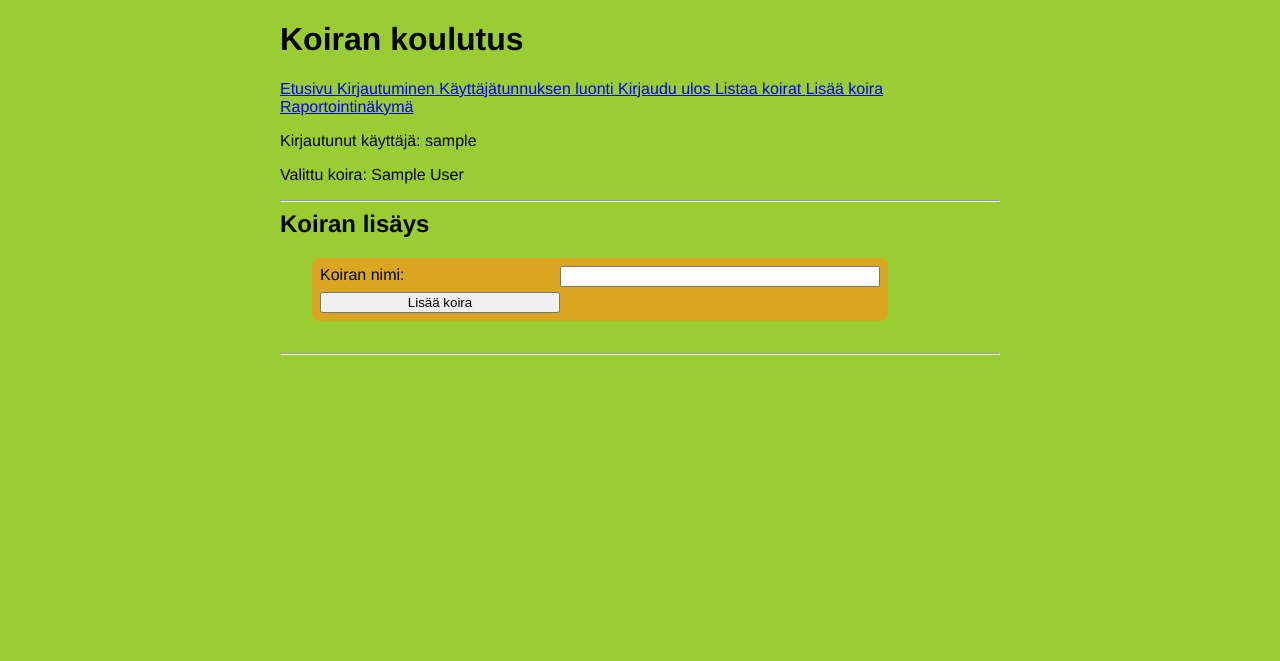
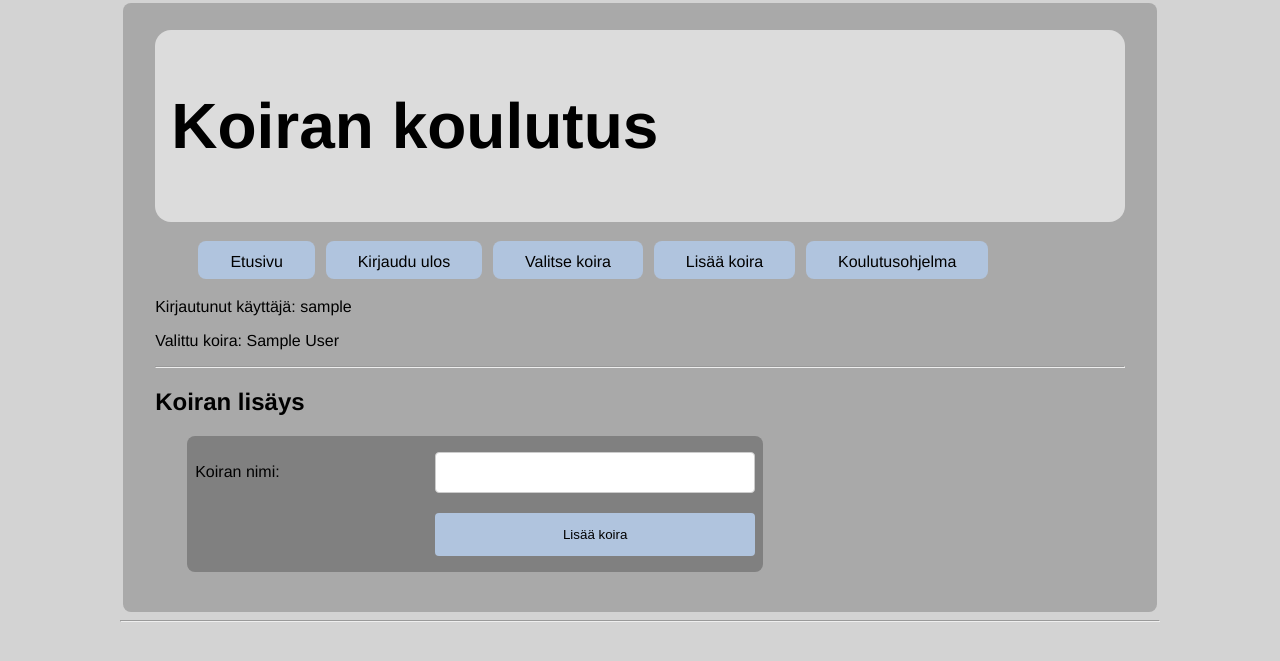
Before and after one commit to miahro/tsoha_dog_training, a Flask app: page /add_dog in a window 1280 px wide. Shown: the top 661 px of the page. Run offline with Flask 2, Linux system fonts and the light colour scheme; the visitor is signed in with stand-in values (Sample User, id 1).

Commit message:
html and css layout improved

```diff
--- a/static/main.css
+++ b/static/main.css
@@ -1,31 +1,56 @@
 body {
     margin: auto;
-    max-width: 45em;
+    background: darkgray;
+    max-width: 65em;
     font-family: 'Helvetica', 'Arial', sans-serif;
-    background: yellowgreen;
+    background: lightgray;
 }
 
 nav li {
     display: inline-block;
-    padding: .7em 1em .5em;
-    background: black;
+    padding: .7em 2em .5em;
+    background: lightsteelblue;
     border-radius: .5em;
     margin: .2em;
 }
 
 .header {
-    background: orange;
+    background: gainsboro;
     font-weight: bold;
-    padding: 2em 1em;
+    padding: 0.5em 0.5em;
     font-size: 2em;
     border-radius: .5em;
     margin-top: .5em;
 }
 
+.list {
+    display: block;
+    padding: .7em 1em .5em;
+    background: gray;
+    border-radius: .5em;
+    margin: .2em;
+}
+
+.details {
+    display: block;
+    padding: .7em 0.1em .5em;
+    background: gray;
+    border-radius: .5em;
+    margin: .2em;
+}
+
+.block {
+    display: block;
+    padding: .7em 2em .5em;
+    background: darkgray;
+    border-radius: .5em;
+    margin: .2em;
+}
+
 form {
     float: none;
     padding: .5em;
-    background: goldenrod;
+    background: gray;
     border-radius: .5em;
     max-width: 35em;
     display  : grid;
@@ -40,37 +65,104 @@ form label, input{
     margin: auto 0;
 }
 
+input[type=text], select {
+    width: 100%;
+    padding: 12px 20px;
+    margin: 8px 0;
+    display: inline-block;
+    border: 1px solid #ccc;
+    border-radius: 4px;
+    box-sizing: border-box;
+}
+
+input[type=password], select {
+    width: 100%;
+    padding: 12px 20px;
+    margin: 8px 0;
+    display: inline-block;
+    border: 1px solid #ccc;
+    border-radius: 4px;
+    box-sizing: border-box;
+}
+
+input[type=submit] {
+    width: 100%;
+    background-color: lightsteelblue;
+    color: black;
+    padding: 14px 20px;
+    margin: 8px 0;
+    border: none;
+    border-radius: 4px;
+    cursor: pointer;
+  }
+
+ input[type=submit]:hover {
+ background-color: blue;
+  }
+
+
+
+
+button {
+   background-color: lightsteelblue;
+   color: black;
+   padding: 14px 20px;
+   margin: 8px 0;
+   border: none;
+   border-radius: 4px;
+   cursor: pointer;
+}
+
+button:hover {
+    background-color: blue;
+}
+
+/* input[type=onclick] {
+    width: 100%;
+    background-color: red;
+    color: black;
+    padding: 14px 20px;
+    margin: 8px 0;
+    border: none;
+    border-radius: 4px;
+    cursor: pointer;
+  }  */
+
+
 form #button {
+
     grid-column-start: 2;
     padding:5px;
     border: none;
     text-align: center;
     width: 5em;
     margin: auto 0 auto 5.5em;
-    background: tan;
+    background: red;
 }
 
-form #button:hover{
-    background: rgb(138, 119, 94);
-    color: white;
-}
+/* form #button:hover{
+    background: blue;
+    color: red;
+} */ */
 
 
-nav ul {
+/* nav ul {
     padding: 0;
     margin: .5em;
     text-align: center;
-}
+} */
 
 h2 {
     margin-top: 0;
 }
 
-.content {
+ /* .content {
    background: white;
    padding: 1.5em 2em;
    border-radius: .5em
-}
+} */
+
+
 
 nav li a {
     text-decoration: none;
@@ -78,5 +170,9 @@ nav li a {
 }
 
 nav li:hover {
-    background-color: rgb(226, 226, 226);
+    background-color: blue;
 }
+
+th {
+    text-align: left;
+}
--- a/templates/add_dog.html
+++ b/templates/add_dog.html
@@ -4,15 +4,13 @@
 
 <h2>Koiran lisäys</h2>
 
-<!-- ToDo -->
-<!-- Form looks terrible, must be fixed -->
 
 <form action="/add_dog" method="post">
-Koiran nimi: <br><input type="text" name="dogname" minlength="1" maxlength="20">
-    <input type="submit" value="Lisää koira">
+    <label for="dogname">Koiran nimi: </label>
+    <input type="text" name="dogname" minlength="1" maxlength="20"><br>
+    <input type="submit" name="add" value="Lisää koira">
     <input type="hidden" name="csrf_token" value="{{ session.csrf_token }}">
 </form>
 
-<!-- <a href="/">Palaa takaisin</a> -->
 
 {% endblock %}
--- a/templates/index.html
+++ b/templates/index.html
@@ -2,6 +2,7 @@
 {% extends "layout.html" %}
 {% block content %}
 <h2>Etusivu</h2>
+
 
 <p>
 {% if msg %}
--- a/templates/layout.html
+++ b/templates/layout.html
@@ -1,21 +1,31 @@
 <!doctype html>
 <link rel="stylesheet" href="/static/main.css">
 <title>Koiran koulutus - {% block title %}{% endblock %}</title>
-<h1>Koiran koulutus</h1>
-<a href="/">Etusivu </a>
-<a href="/login">Kirjautuminen </a>
-<a href="/register">Käyttäjätunnuksen luonti </a>
-<a href="/logout">Kirjaudu ulos </a>
+<body>
 
-{% if session.user_name %}
-<a href="/dogs">Listaa koirat </a>
-<a href="/add_dog">Lisää koira </a>
-{% endif %}
+<div class="block">
 
-{% if session.user_name and session.dog_name %}
-<a href="/markprogress"> Raportointinäkymä </a>
-{% endif %}
+<div class="header">
+    <h1>Koiran koulutus</h1>
+</div>
 
+
+<nav>
+    <ul>
+        <li><a href="/">Etusivu </a></li>
+        {% if session.user_name %}
+        <li><a href="/logout">Kirjaudu ulos </a></li>
+        <li><a href="/dogs">Valitse koira </a></li>
+        <li><a href="/add_dog">Lisää koira </a></li>
+        {% else %}
+        <li><a href="/login">Kirjautuminen </a></li>
+        <li><a href="/register">Käyttäjätunnuksen luonti </a></li>
+        {% endif %}
+        {% if session.dog_name %}
+        <li><a href="markprogress">Koulutusohjelma</a></li>
+        {% endif %}
+    </ul>
+</nav>
 
 <p>
 {% if session.user_name %}
@@ -32,5 +42,8 @@ Kirjautunut käyttäjä: {{session.user_name}}
 
 
 <hr>
+
 {% block content %}{% endblock %}
+</div>
 <hr>
+</body>
--- a/templates/login.html
+++ b/templates/login.html
@@ -5,7 +5,7 @@
 <b>
 
 <form action="/login" method="POST">
-Tunnus: <input type="text" name="username"> <br>
+Tunnus: <input type="text" name="username">
 Salasana: <input type="password" name="password"> <br>
 <input type="submit" value="Kirjaudu">
 </form>
```
Also changed, not shown: templates/dogchoice.html (+14 -3 lines), templates/dogs.html (+7 -12 lines), templates/markprogress.html (+18 -51 lines), templates/register.html (+4 -10 lines), 1 other file.
